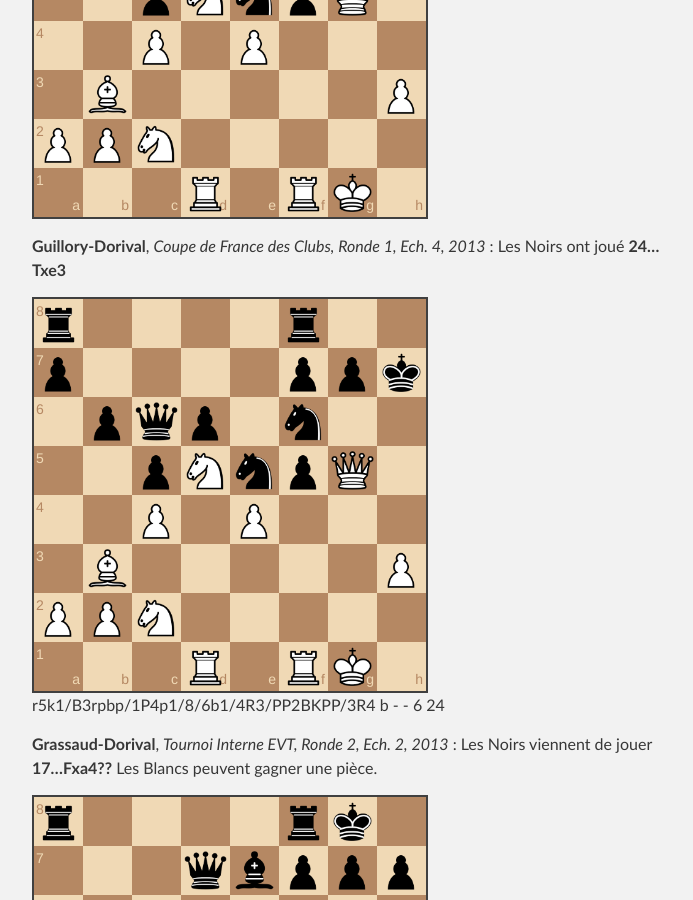
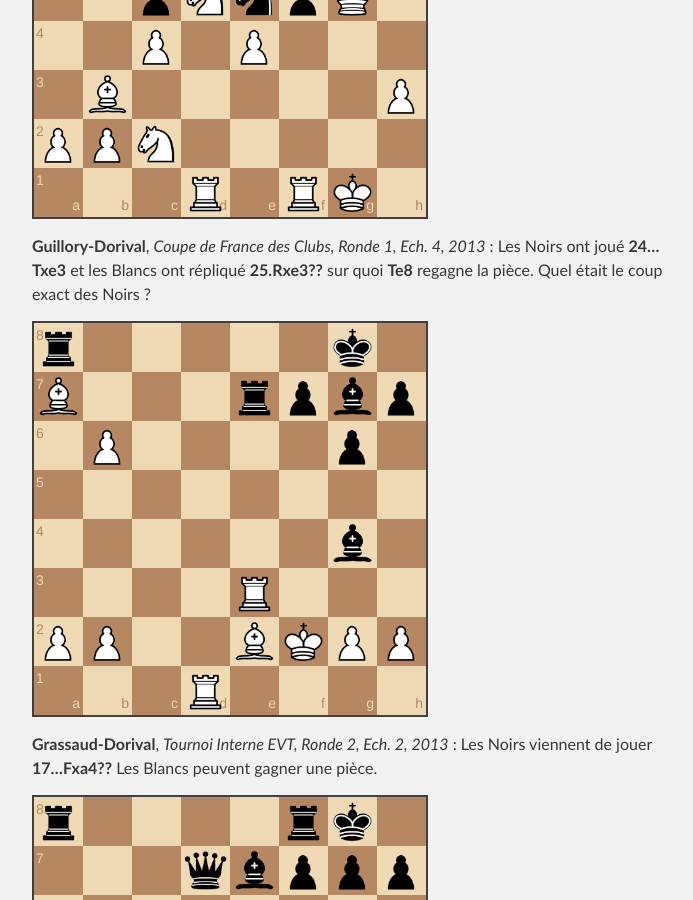
Before and after one commit to echiquier-villeneuve-tolosane/echiquier-villeneuve-tolosane.github.io, a Jekyll site: the page built from exercices.md, in a window 1280 px wide and 900 px high, scrolled down 959 px. Shown: the whole window, without its empty margins (288-981 px from the left). Built offline with Jekyll 4.4.1, drawn with Linux system fonts in a browser that asks for light colours; nearby versions of some CDN libraries.

Commit message:
Updated exercices.md

```diff
--- a/exercices.md
+++ b/exercices.md
@@ -15,10 +15,9 @@
 `r4r2/p4ppk/1pqp1n2/2pNnpQ1/2P1P3/1B5P/PPN5/3R1RK1 w - - 1 26`
 
 
-**Guillory-Dorival**, _Coupe de France des Clubs, Ronde 1, Ech. 4, 2013_ : Les Noirs ont joué **24...Txe3**
+**Guillory-Dorival**, _Coupe de France des Clubs, Ronde 1, Ech. 4, 2013_ : Les Noirs ont joué **24...Txe3** et les Blancs ont répliqué **25.Rxe3??** sur quoi **Te8** regagne la pièce. Quel était le coup exact des Noirs ?
 
-`r4r2/p4ppk/1pqp1n2/2pNnpQ1/2P1P3/1B5P/PPN5/3R1RK1 w - - 1 26`
-r5k1/B3rpbp/1P4p1/8/6b1/4R3/PP2BKPP/3R4 b - - 6 24
+`r5k1/B3rpbp/1P4p1/8/6b1/4R3/PP2BKPP/3R4 b - - 6 24`
 
 
 **Grassaud-Dorival**, _Tournoi Interne EVT, Ronde 2, Ech. 2, 2013_ : Les Noirs viennent de jouer **17...Fxa4??** Les Blancs peuvent gagner une pièce.
```
